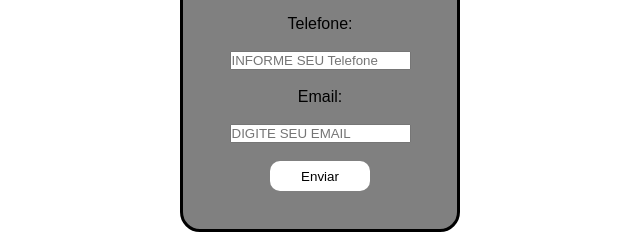
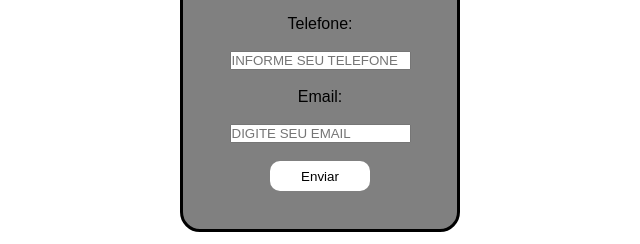
Before and after one commit to Valero-dev/Ladding-Page, a plain HTML site: page index.html in a window 1280 px wide. Shown: the part 358-602 px from the top of the page, 20-660 px from the left. Drawn offline with Linux system fonts and the light colour scheme; a web font is replaced by a local one.

Commit message:
Update index.html

```diff
--- a/index.html
+++ b/index.html
@@ -21,7 +21,7 @@
             <input type="text" id="" placeholder="DIGITE SEU NOME" required><br><br>
 
             <label for="Telefone"> Telefone: </label><br><br>
-      <input type="tel" id="" placeholder="INFORME SEU Telefone" required><br><br>
+      <input type="tel" id="" placeholder="INFORME SEU TELEFONE" required><br><br>
 
       <label for="text"> Email: </label><br><br>
       <input type="email" id="" placeholder="DIGITE SEU EMAIL" required><br><br>
```
